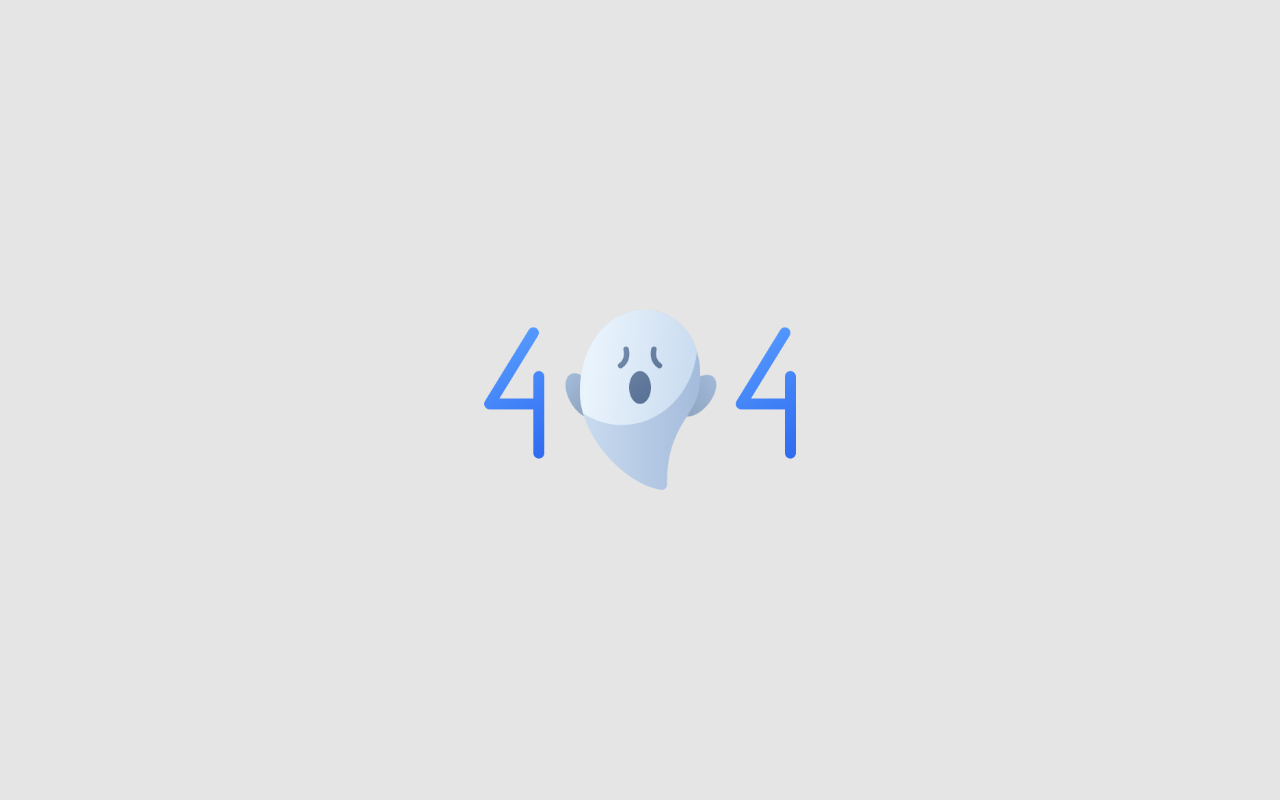
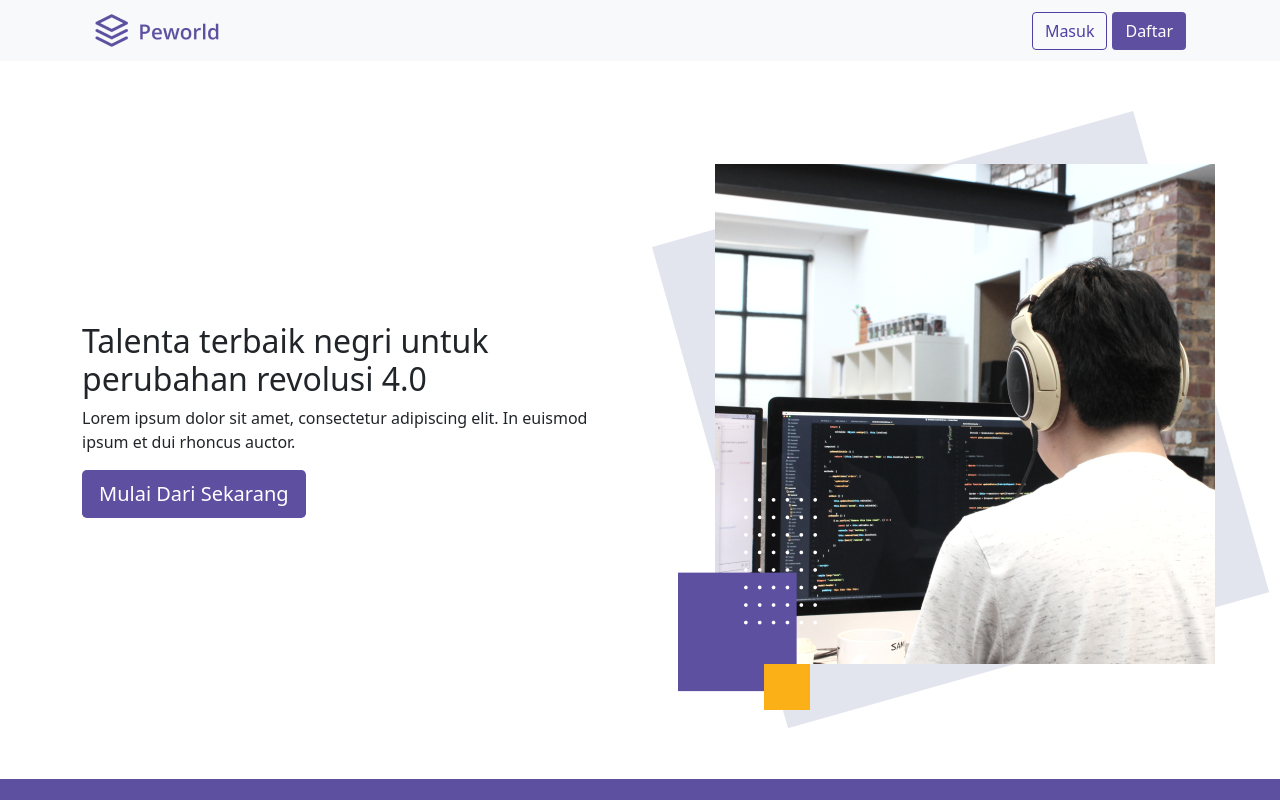
Before and after one commit to ilhamyusuf27/bypass-front-end, a React (Create React App) app: page / in a window 1280 px wide. Shown: the top 800 px of the page. Built offline with nearby package versions, Linux system fonts and the light colour scheme.

Commit message:
add banner (landing page 1) and navbar login button

```diff
--- a/src/App.js
+++ b/src/App.js
@@ -17,6 +17,7 @@ import Chat from "./Pages/Chat/Chat";
 import ChatIsi from "./Pages/Chat/ChatIsi";
 import EditProfileEmployee from "./Pages/EditProfileEmployee/EditProfileEmployee";
 import Hire from "./Pages/Hire/Hire";
+import LandingPage from "./Pages/LandingPage/LandingPage";
 
 function App() {
   return (
@@ -32,11 +33,18 @@ function App() {
 
         {/* page with navbar and footer */}
         <Route element={<WithNavFooter />}>
+          <Route path="/" element={<LandingPage />} />
           <Route path="/profile-company" element={<ProfileCompany />} />
-					<Route path="/edit-profile-company" element={<EditProfileCompany />} />
+          <Route
+            path="/edit-profile-company"
+            element={<EditProfileCompany />}
+          />
           <Route path="/home" element={<Home />} />
           <Route path="/profile-employee" element={<ProfileEmployee />} />
-					<Route path="/edit-profile-employee" element={<EditProfileEmployee />} />
+          <Route
+            path="/edit-profile-employee"
+            element={<EditProfileEmployee />}
+          />
           <Route path="/chat" element={<Chat />} />
           <Route path="/chat-isi" element={<ChatIsi />} />
           <Route path="hire" element={<Hire />} />
--- /dev/null
+++ b/src/Components/LandingPage1/LandingPage1.css
@@ -0,0 +1,5 @@
+.banner-bg {
+  background-color: #ffffff;
+  padding-top: 50px;
+  padding-bottom: 50px;
+}
--- /dev/null
+++ b/src/Components/LandingPage1/LandingPage1.js
@@ -0,0 +1,37 @@
+import React from "react";
+import "./LandingPage1.css";
+import { Container, Button } from "react-bootstrap";
+import imgBanner from "../../Assets/Images/banner.png";
+import { Link } from "react-router-dom";
+
+const LandingPage1 = () => {
+  return (
+    <>
+      <div className="banner-bg">
+        <Container>
+          <div className="row align-items-center">
+            <div className="col-6">
+              <div className="title-banner">
+                <h2>Talenta terbaik negri untuk perubahan revolusi 4.0</h2>
+                <p>
+                  Lorem ipsum dolor sit amet, consectetur adipiscing elit. In
+                  euismod ipsum et dui rhoncus auctor.
+                </p>
+                <Link to="/register-company">
+                  <Button variant="flat" size="lg">
+                    Mulai Dari Sekarang
+                  </Button>
+                </Link>
+              </div>
+            </div>
+            <div className="col-6">
+              <img src={imgBanner} alt="img-banner" />
+            </div>
+          </div>
+        </Container>
+      </div>
+    </>
+  );
+};
+
+export default LandingPage1;
--- a/src/Components/Navbar/Navbar.js
+++ b/src/Components/Navbar/Navbar.js
@@ -1,11 +1,14 @@
-import React from "react";
-import { Container, Navbar, Nav } from "react-bootstrap";
+import React, { useState } from "react";
+import { Container, Navbar, Nav, Button } from "react-bootstrap";
+import { Link } from "react-router-dom";
 import brandLogo from "../../Assets/Images/brand.png";
 import userNavIcon from "../../Assets/Images/userNav.png";
 import mailIcon from "../../Assets/Images/mail.png";
 import bellIcon from "../../Assets/Images/bell.png";
 
 const Navibar = () => {
+  const [isLogin, setIslogin] = useState(true);
+
   return (
     <>
       <div className="row">
@@ -18,6 +21,25 @@ const Navibar = () => {
             <Navbar.Collapse id="responsive-navbar-nav">
               <Nav className="me-auto"></Nav>
               <Nav>
+                {isLogin ? (
+                  <>
+                    <Link to="/login">
+                      <Button
+                        variant="outline-flat"
+                        style={{ marginRight: "5px" }}
+                        size="md"
+                      >
+                        Masuk
+                      </Button>
+                    </Link>
+                    <Link to="/register-company">
+                      <Button variant="flat" size="md">
+                        Daftar
+                      </Button>
+                    </Link>
+                  </>
+                ) : (
+                  <>
                     <Nav.Link href="#deets">
                       <img src={mailIcon} alt="" />
                     </Nav.Link>
@@ -27,6 +49,8 @@ const Navibar = () => {
                     <Nav.Link href="#deets">
                       <img src={userNavIcon} alt="" />
                     </Nav.Link>
+                  </>
+                )}
               </Nav>
             </Navbar.Collapse>
           </Container>
--- /dev/null
+++ b/src/Pages/LandingPage/LandingPage.js
@@ -0,0 +1,12 @@
+import React from "react";
+import LandingPage1 from "../../Components/LandingPage1/LandingPage1";
+
+const LandingPage = () => {
+  return (
+    <>
+      <LandingPage1 />
+    </>
+  );
+};
+
+export default LandingPage;
```
Also changed, not shown: src/Pages/Home/Home.js (+35 -8 lines), src/Assets/Images/banner.png (added), src/Pages/LandingPage/LandingPage.css (added). Lines whose indentation alone changed are shown as unchanged.
